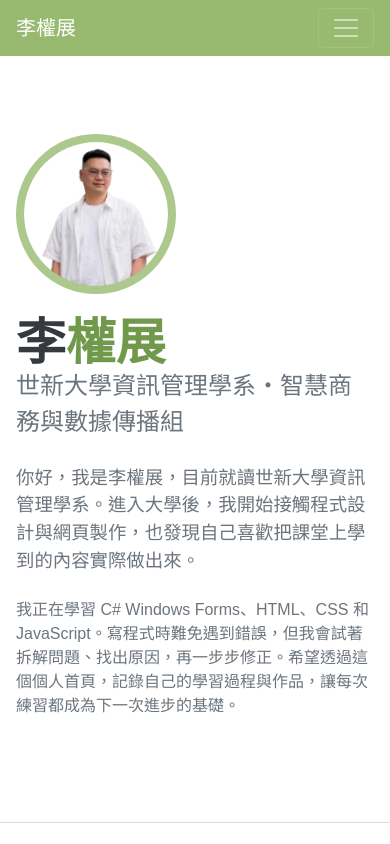
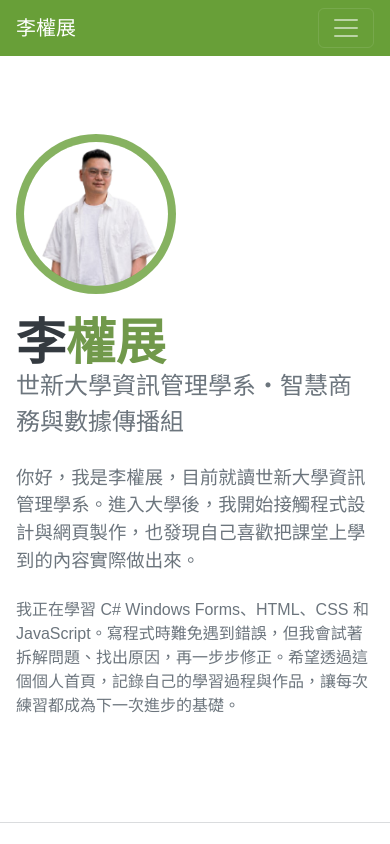
Before and after one commit to trentlee9611-bug/trentlee9611-bug.github.io, a plain HTML site: page index.html in a window 390 px wide. Shown: the top 844 px of the page. Drawn offline with nearby package versions, Linux system fonts and the light colour scheme; a web font is replaced by a local one.

Commit message:
Update index.html

```diff
--- a/index.html
+++ b/index.html
@@ -26,13 +26,13 @@
       @media (max-width:991.98px) { .mobile-photo { display:flex; margin:0 0 1.5rem; background:#bd5d38; } }
 
       /* 全站品牌主色：柔和草綠 #98BA70 */
-      :root { --bs-primary:#98BA70; --portfolio-green:#98BA70; --portfolio-deep:#47633a; }
-      #sideNav, .navbar.bg-primary, .bg-primary { background-color:#98BA70 !important; }
+      :root { --bs-primary:#689F38; --portfolio-green:#689F38; --portfolio-deep:#47633a; }
+      #sideNav, .navbar.bg-primary, .bg-primary { background-color:#689F38 !important; }
       .text-primary { color:#71994b !important; }
       a { color:#628944; }
       a:hover { color:#47633a; }
       #sideNav .navbar-nav .nav-link:hover, #sideNav .navbar-nav .nav-link.active { color:#fff !important; }
-      .mobile-photo { background:#98BA70 !important; }
+      .mobile-photo { background:#689F38 !important; }
       /* Bento Grid 作品集：大卡 + 四張小卡 */
       #portfolio .resume-section-content { width:100%; }
       .portfolio-intro { max-width:790px; margin-bottom:1.75rem; line-height:1.8; }
```
